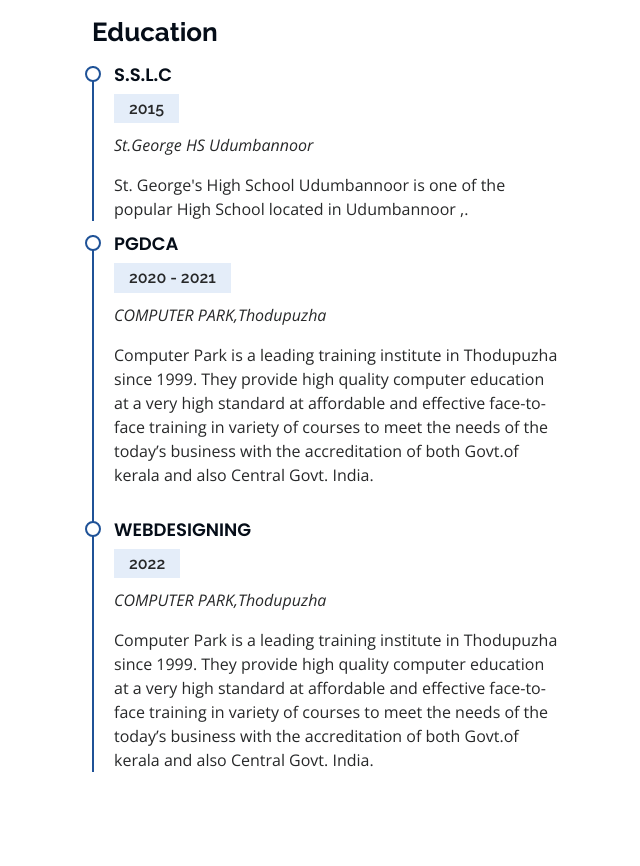
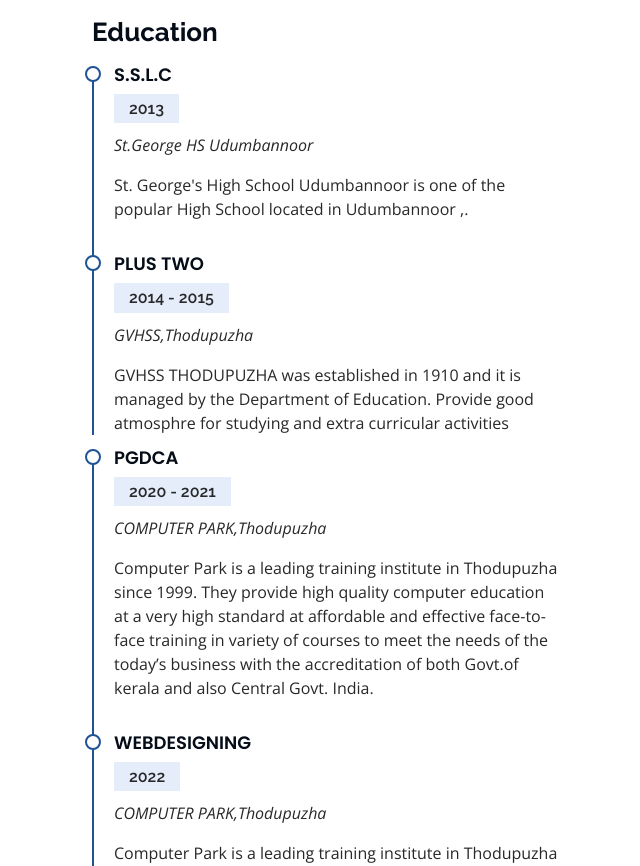
Before and after one commit to sreejithkpeethambaran/resume, a plain HTML site: page index.html in a window 1280 px wide. Shown: the part 2290-3156 px from the top of the page, without its empty margins (220-860 px from the left). Drawn offline with nearby package versions, Linux system fonts and the light colour scheme.

Commit message:
education added

```diff
--- a/index.html
+++ b/index.html
@@ -243,10 +243,18 @@
             <h3 class="resume-title">Education</h3>
             <div class="resume-item">
               <h4>S.S.L.C</h4>
-              <h5> 2015</h5>
+              <h5> 2013</h5>
               <p><em>St.George HS Udumbannoor</em></p>
               <p>St. George's High School Udumbannoor is one of the popular High School located in Udumbannoor ,.</p>
             </div>
+
+
+             <div class="resume-item">
+                <h4>PLUS TWO</h4>
+                <h5>2014 - 2015</h5>
+                <p><em>GVHSS,Thodupuzha</em></p>
+                <p>GVHSS THODUPUZHA was established in 1910 and it is managed by the Department of Education. Provide good atmosphre for studying and extra curricular activities</p>
+             </div>
 
           </div>
           <div class="  col-lg-6" data-aos="fade-up">
```
